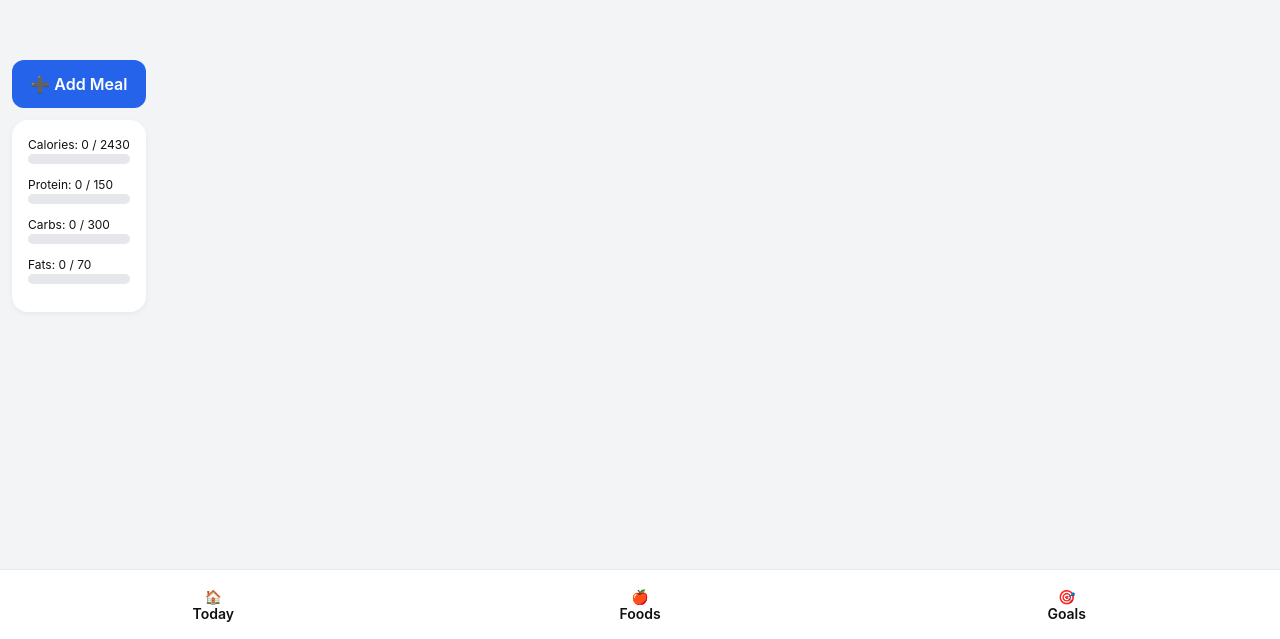
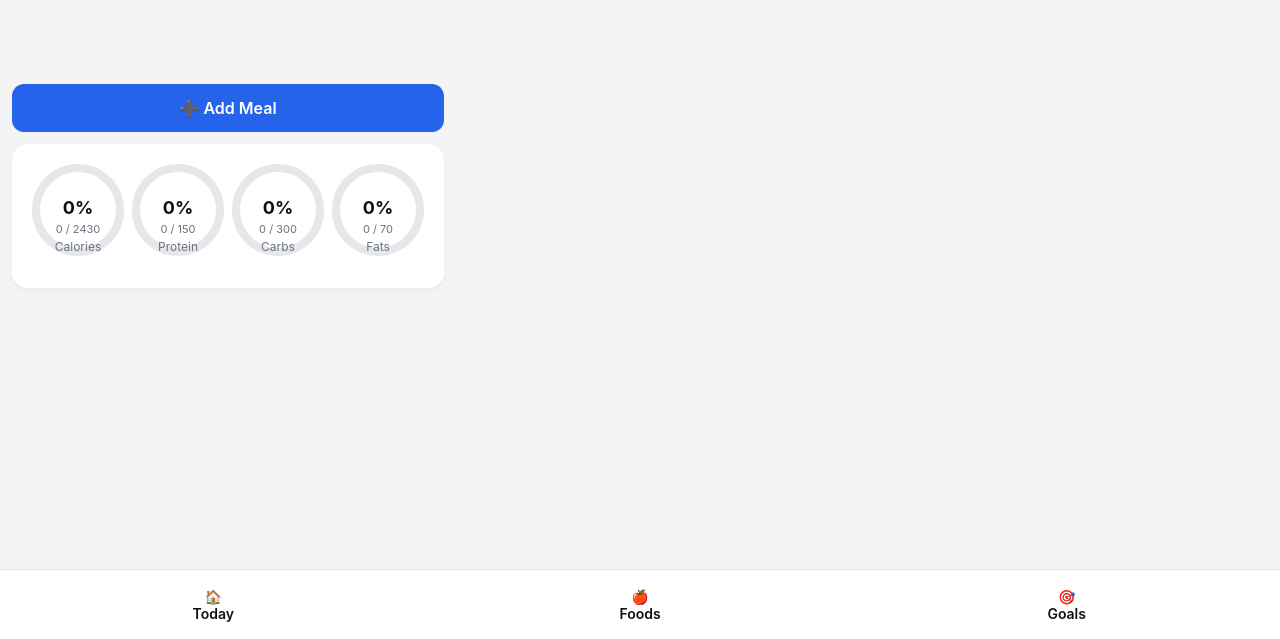
Before and after one commit to jokeruros/fitapp, a React (Vite) app: page / in a window 1280 px wide. Shown: the part 161-800 px from the top of the page. Built offline with nearby package versions, Linux system fonts and the light colour scheme.

Commit message:
update UI

```diff
--- /dev/null
+++ b/src/components/Ring.tsx
@@ -0,0 +1,57 @@
+export function Ring({
+  value,
+  goal,
+  label,
+  color
+}: {
+  value: number
+  goal: number
+  label: string
+  color: string
+}) {
+  const percent = (value / goal) * 100
+  const display = Math.round(percent)
+  const ringFill = Math.min(100, percent)
+  const stroke = 8
+  const r = 42
+  const c = 2 * Math.PI * r
+  const offset = c - (ringFill / 100) * c
+
+  return (
+    <div style={{ width: 100, textAlign: 'center' }}>
+      <svg width="100" height="100">
+        <circle
+          cx="50"
+          cy="50"
+          r={r}
+          stroke="#e5e7eb"
+          strokeWidth={stroke}
+          fill="none"
+        />
+        <circle
+          cx="50"
+          cy="50"
+          r={r}
+          stroke={color}
+          strokeWidth={stroke}
+          fill="none"
+          strokeDasharray={c}
+          strokeDashoffset={offset}
+          strokeLinecap="round"
+          transform="rotate(-90 50 50)"
+        />
+      </svg>
+      <div style={{ marginTop: -72, textAlign: 'center' }}>
+  <div style={{ fontWeight: 700, fontSize: 18 }}>
+    {display}%
+  </div>
+  <div style={{ fontSize: 11, color: '#6b7280' }}>
+    {Math.round(value)} / {Math.round(goal)}
+  </div>
+</div>
+      <div style={{ fontSize: 12, color: '#6b7280' }}>
+        {label}
+      </div>
+    </div>
+  )
+}
--- a/src/pages/Dashboard.tsx
+++ b/src/pages/Dashboard.tsx
@@ -1,10 +1,10 @@
 import { useEffect, useState } from 'react'
 import type { Meal } from '../storage/models'
 import { MealCard } from '../components/MealCard'
-import { ProgressBar } from '../components/ProgressBar'
 import { AddMeal } from '../components/AddMeal'
 import { getMeals, saveMeals } from '../storage/mealsDb'
 import { getGoals, type Goals } from '../storage/goalsDb'
+import { Ring } from '../components/Ring'
 
 export function Dashboard() {
   const [meals, setMeals] = useState<Meal[]>([])
@@ -68,10 +68,12 @@ export function Dashboard() {
       )}
 
       <div className="card">
-        <ProgressBar label="Calories" value={totals.calories} goal={calorieGoal} color="#2563eb" />
-        <ProgressBar label="Protein" value={totals.protein} goal={goals.protein} color="#16a34a" />
-        <ProgressBar label="Carbs" value={totals.carbs} goal={goals.carbs} color="#ca8a04" />
-        <ProgressBar label="Fats" value={totals.fats} goal={goals.fats} color="#dc2626" />
+<div style={{ display: 'flex', justifyContent: 'space-around', marginBottom: 16 }}>
+  <Ring label="Calories" value={totals.calories} goal={calorieGoal} color="#2563eb" />
+  <Ring label="Protein" value={totals.protein} goal={goals.protein} color="#16a34a" />
+  <Ring label="Carbs" value={totals.carbs} goal={goals.carbs} color="#ca8a04" />
+  <Ring label="Fats" value={totals.fats} goal={goals.fats} color="#dc2626" />
+</div>
       </div>
 
       <div style={{ marginTop: 16 }}>
```
